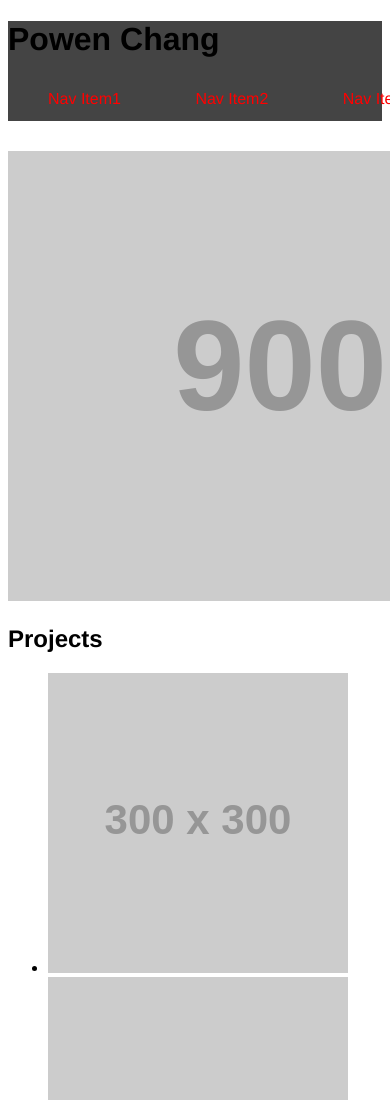
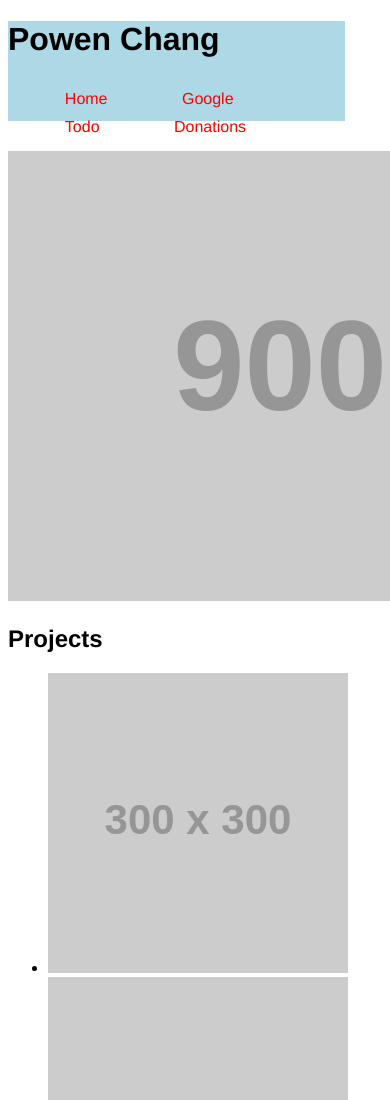
Before and after one commit to kernamx/Protfolio, a plain HTML site: page index.html in a window 390 px wide. Shown: the top 1100 px of the page. Drawn offline with nearby package versions, Linux system fonts and the light colour scheme; placeholder pictures from the web are drawn by us.

Commit message:
add app.js, and media query

```diff
--- /dev/null
+++ b/app.js
@@ -0,0 +1,7 @@
+$('.main-nav .google').on('click', function() {
+  $('.google').fadeOut(2000);
+});
+
+$('.main-nav .home').on('click', function() {
+  $('.home').fadeOut(3000);
+});
--- a/index.html
+++ b/index.html
@@ -10,12 +10,12 @@
     <header>
       <h1>Powen Chang</h1>
       <div>
-        <nav>
+        <nav class="main-nav">
           <ul>
-            <li><a href="#">Nav Item1</a></li>
-            <li><a href="#">Nav Item2</a></li>
-            <li><a href="#">Nav Item3</a></li>
-            <li><a href="#">Nav Item4</a></li>
+            <li class="home"><a href="#">Home</a></li>
+            <li class="google"><a href="#">Google</a></li>
+            <li class="todo"><a href="#">Todo</a></li>
+            <li class="donation"><a href="#">Donations</a></li>
           </ul>
         </nav>
       </div>
@@ -41,5 +41,7 @@
     </main>
 
     <footer></footer>
+    <script src="https://ajax.googleapis.com/ajax/libs/jquery/3.1.1/jquery.min.js"></script>
+    <script src="app.js"></script>
   </body>
 </html>
--- a/style.css
+++ b/style.css
@@ -22,6 +22,16 @@ header div {
   margin: 0 auto;
 }
 
+@media screen and (max-width: 600px) {
+  header {
+    width: 90%;
+    background-color: lightblue;
+  }
+  header div {
+    width: 90%;
+  }
+}
+
 header div img {
   float: left;
   margin-right: 50px;
```
